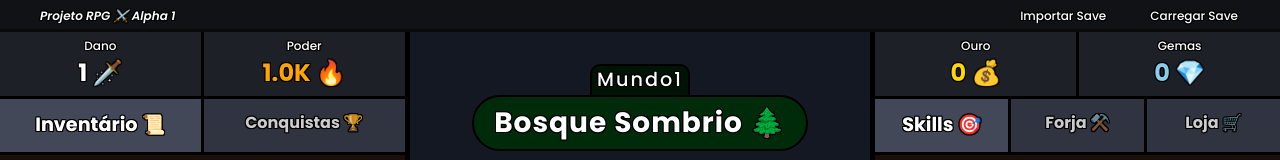
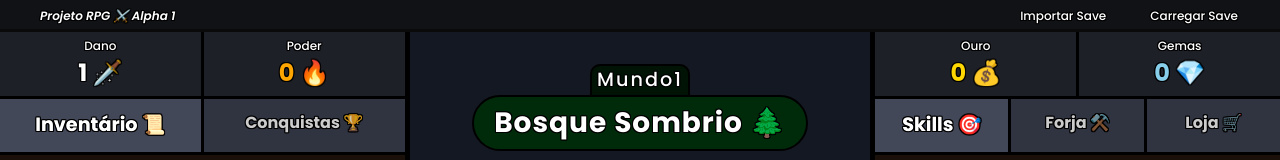
Before and after one commit to bigjujas/projetorpg, a React (Vite) app: page / in a window 1280 px wide. Shown: the top 160 px of the page. Built offline with nearby package versions, Linux system fonts and the light colour scheme; a web font is replaced by a local one.

Commit message:
fix power to 0

```diff
--- a/src/App.tsx
+++ b/src/App.tsx
@@ -13,7 +13,7 @@ import anvil from './assets/anvil.png'
 
 export const App = () => {
   const [playerDamage, setPlayerDamage] = useState<number>(0) // Dano do Jogador
-  const [playerPower, setPlayerPower] = useState<number>(1000) // Poder do jogador
+  const [playerPower, setPlayerPower] = useState<number>(0) // Poder do jogador
   const [playerLevel, setPlayerLevel] = useState<number>(0)
   const [playerXpPoint, setPlayerXpPoint] = useState<number>(0)
   const [playerCoins, setPlayerCoins] = useState<number>(0) // Moedas do jogador
```
